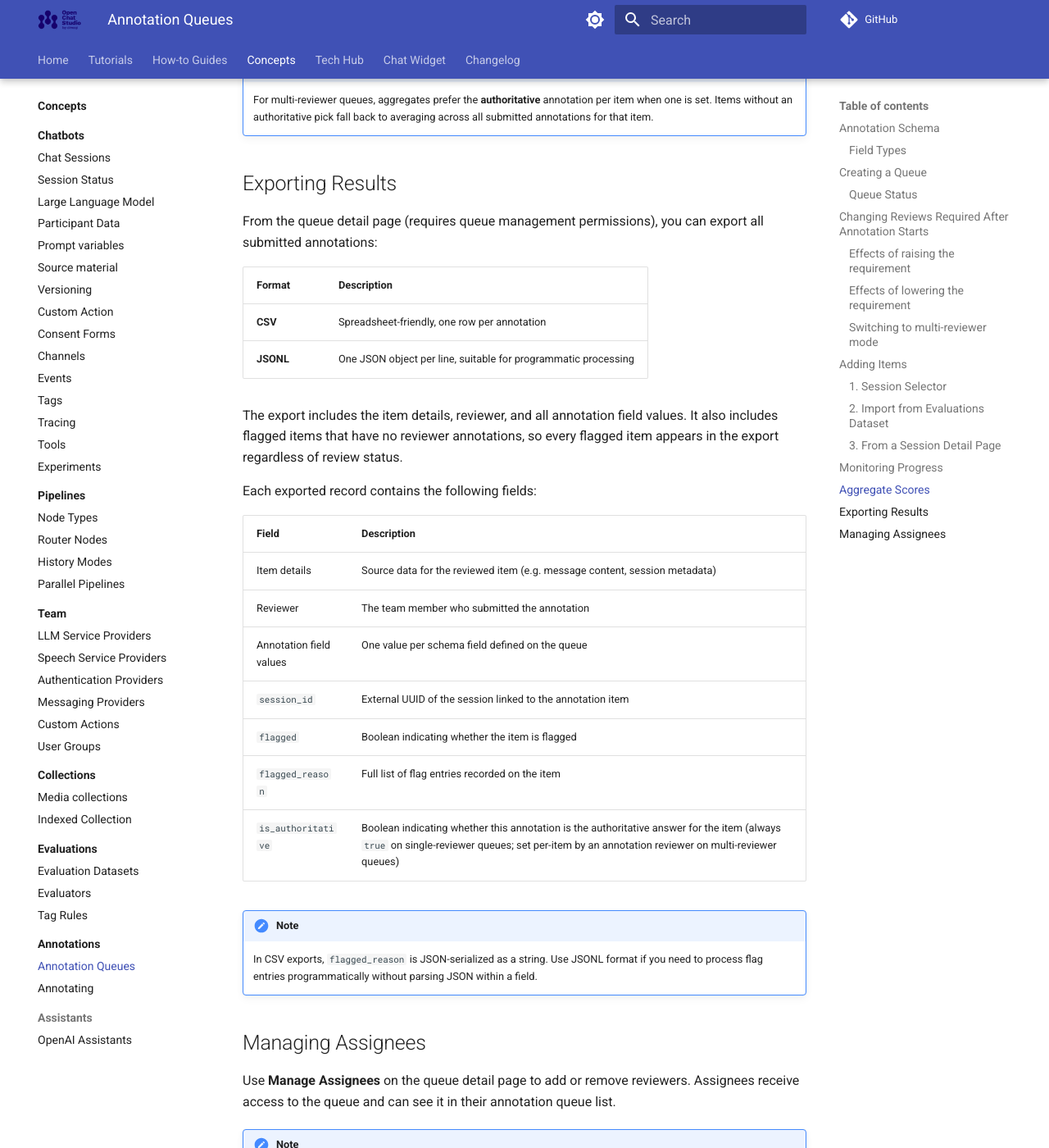
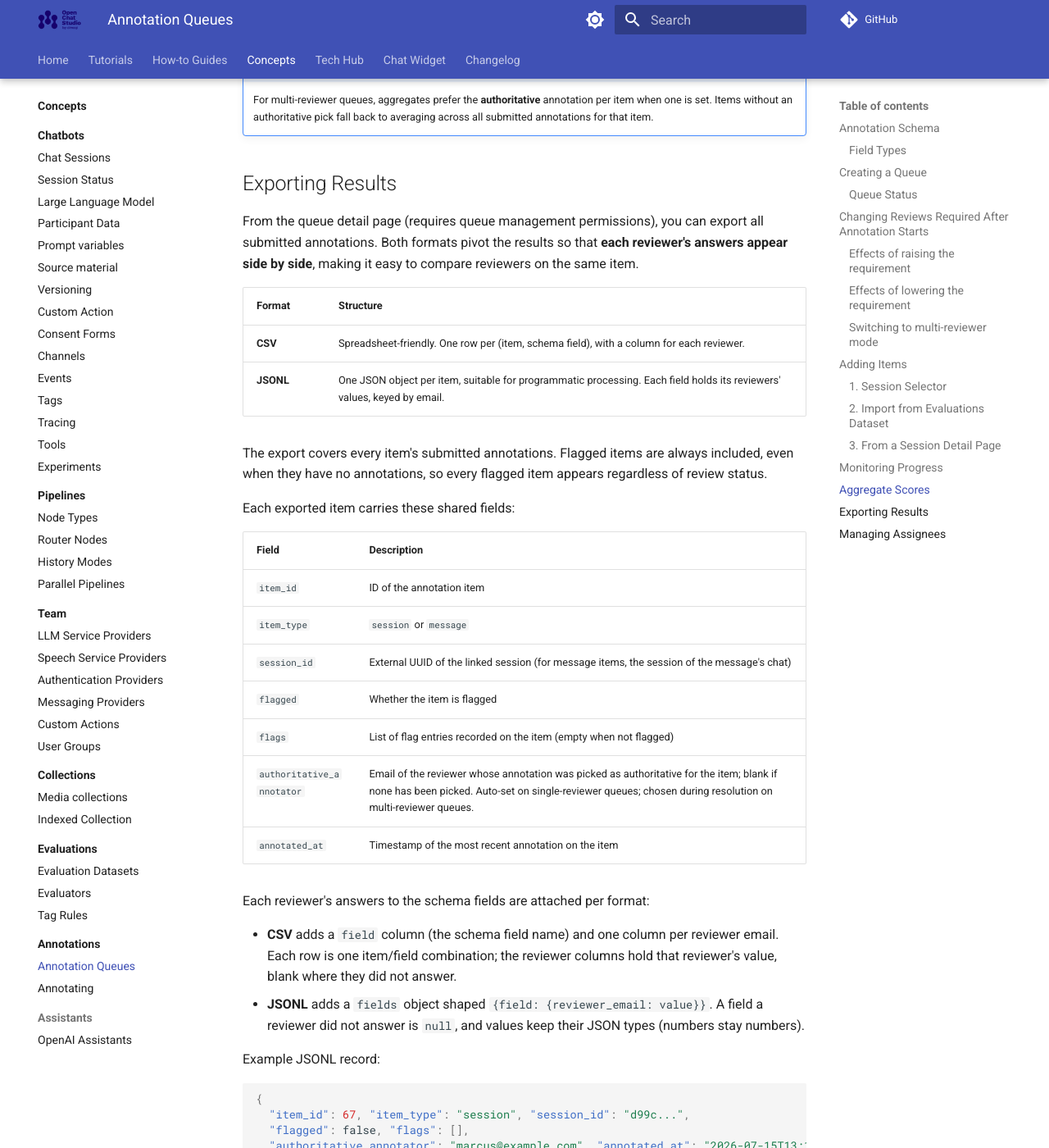
Before and after one commit to dimagi/open-chat-studio-docs, an MkDocs documentation site: the page built from docs/concepts/annotations/queues.md, in a window 1280 px wide and 1400 px high, scrolled down 4435 px. Shown: the whole window at 82% size. Built offline with MkDocs 1.6.1 and Material for MkDocs 9.7.7, drawn with Linux system fonts in a browser that asks for light colours; a script that is not in the unit is left out; comment, search, counter and statistics services are not loaded; some of the changed text lies outside the part shown.

Commit message:
docs: update annotation export section for pivoted CSV/JSONL format
The annotation queue export was pivoted so each reviewer's answers appear
side by side. Update the Exporting Results section to describe the new CSV
(one row per item+field, one column per reviewer) and JSONL (one record per
item, values nested per field by reviewer) shapes, replace is_authoritative
with authoritative_annotator, list the actual fields, and correct the
flagged_reason column name to flags.

Refs dimagi/open-chat-studio-docs#571

````diff
--- a/docs/concepts/annotations/queues.md
+++ b/docs/concepts/annotations/queues.md
@@ -127,29 +127,48 @@ Aggregates are recomputed after each annotation submission, so you always see up
 
 ## Exporting Results
 
-From the queue detail page (requires queue management permissions), you can export all submitted annotations:
+From the queue detail page (requires queue management permissions), you can export all submitted annotations. Both formats pivot the results so that **each reviewer's answers appear side by side**, making it easy to compare reviewers on the same item.
 
-| Format | Description |
-|--------|-------------|
-| **CSV** | Spreadsheet-friendly, one row per annotation |
-| **JSONL** | One JSON object per line, suitable for programmatic processing |
+| Format | Structure |
+|--------|-----------|
+| **CSV** | Spreadsheet-friendly. One row per (item, schema field), with a column for each reviewer. |
+| **JSONL** | One JSON object per item, suitable for programmatic processing. Each field holds its reviewers' values, keyed by email. |
 
-The export includes the item details, reviewer, and all annotation field values. It also includes flagged items that have no reviewer annotations, so every flagged item appears in the export regardless of review status.
+The export covers every item's submitted annotations. Flagged items are always included, even when they have no annotations, so every flagged item appears regardless of review status.
 
-Each exported record contains the following fields:
+Each exported item carries these shared fields:
 
 | Field | Description |
 |-------|-------------|
-| Item details | Source data for the reviewed item (e.g. message content, session metadata) |
-| Reviewer | The team member who submitted the annotation |
-| Annotation field values | One value per schema field defined on the queue |
-| `session_id` | External UUID of the session linked to the annotation item |
-| `flagged` | Boolean indicating whether the item is flagged |
-| `flagged_reason` | Full list of flag entries recorded on the item |
-| `is_authoritative` | Boolean indicating whether this annotation is the authoritative answer for the item (always `true` on single-reviewer queues; set per-item by an annotation reviewer on multi-reviewer queues) |
+| `item_id` | ID of the annotation item |
+| `item_type` | `session` or `message` |
+| `session_id` | External UUID of the linked session (for message items, the session of the message's chat) |
+| `flagged` | Whether the item is flagged |
+| `flags` | List of flag entries recorded on the item (empty when not flagged) |
+| `authoritative_annotator` | Email of the reviewer whose annotation was picked as authoritative for the item; blank if none has been picked. Auto-set on single-reviewer queues; chosen during resolution on multi-reviewer queues. |
+| `annotated_at` | Timestamp of the most recent annotation on the item |
+
+Each reviewer's answers to the schema fields are attached per format:
+
+- **CSV** adds a `field` column (the schema field name) and one column per reviewer email. Each row is one item/field combination; the reviewer columns hold that reviewer's value, blank where they did not answer.
+- **JSONL** adds a `fields` object shaped `{field: {reviewer_email: value}}`. A field a reviewer did not answer is `null`, and values keep their JSON types (numbers stay numbers).
+
+Example JSONL record:
+
+```json
+{
+  "item_id": 67, "item_type": "session", "session_id": "d99c...",
+  "flagged": false, "flags": [],
+  "authoritative_annotator": "marcus@example.com", "annotated_at": "2026-07-15T13:17:02Z",
+  "fields": {
+    "tone":     {"fatima@example.com": "friendly", "marcus@example.com": "too casual"},
+    "accuracy": {"fatima@example.com": "accurate", "marcus@example.com": "missed grammar"}
+  }
+}
+```
 
 !!! note
-    In CSV exports, `flagged_reason` is JSON-serialized as a string. Use JSONL format if you need to process flag entries programmatically without parsing JSON within a field.
+    In CSV exports, `flags` is JSON-serialized into a single cell. Use JSONL if you need to process flag entries or field values programmatically without parsing JSON from within a column.
 
 ## Managing Assignees
 
````
